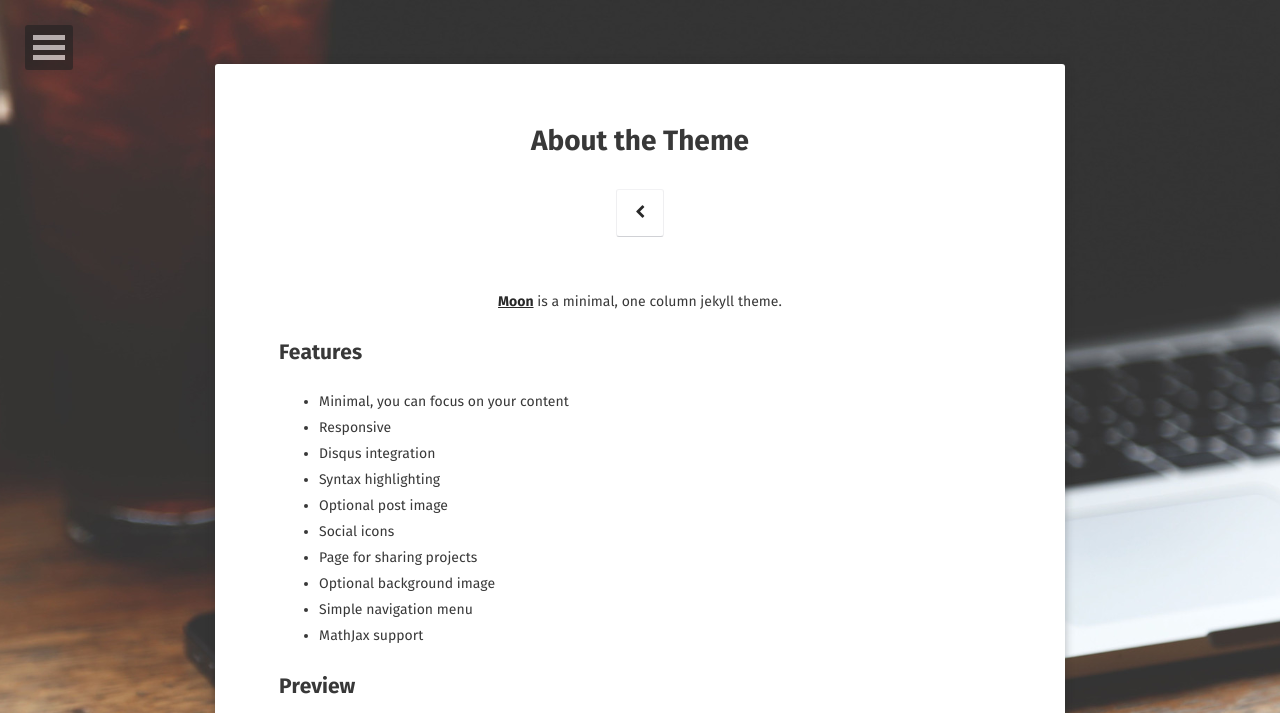
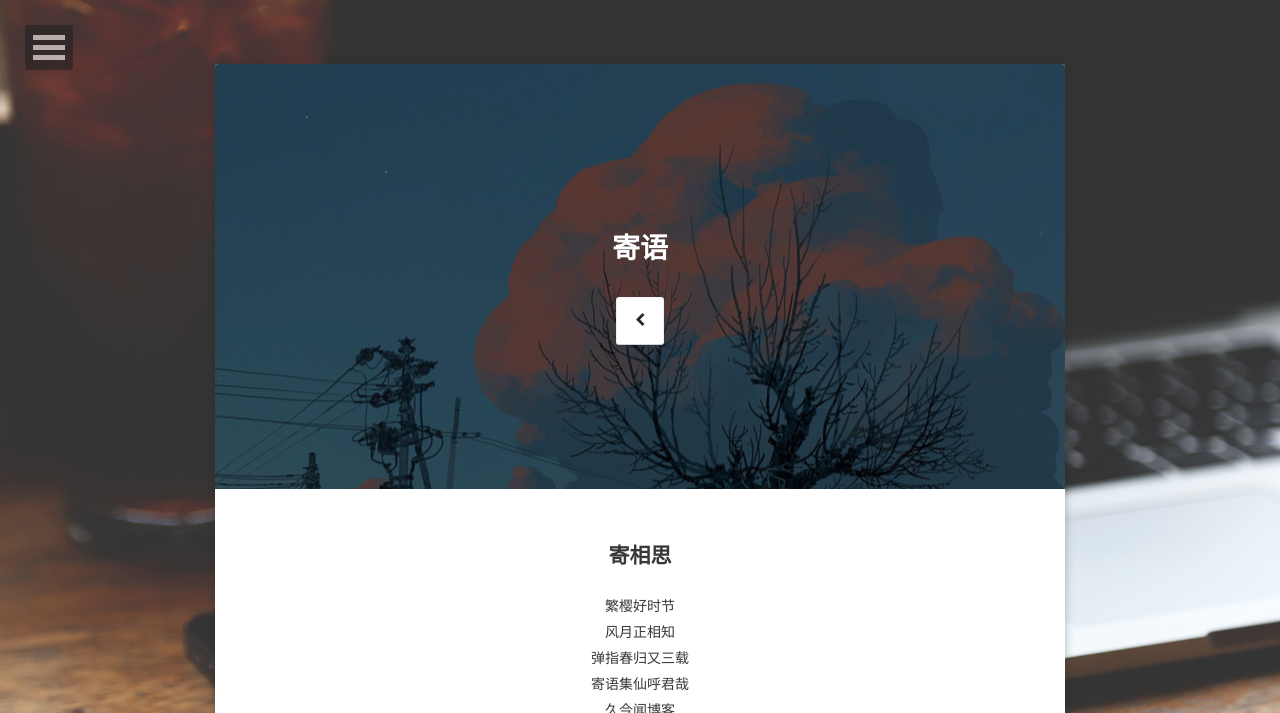
Before and after one commit to lyonsonline/blog, a Jekyll site: the page built from about/index.md, in a window 1280 px wide. Shown: the top 713 px of the page. Built offline with Jekyll 4.4.1, drawn with Linux system fonts in a browser that asks for light colours; some web fonts are replaced; some of the changed text lies outside the part shown; grey boxes are pictures that could not be loaded.

Commit message:
添加 About

```diff
--- a/about/index.md
+++ b/about/index.md
@@ -1,37 +1,23 @@
 ---
 layout: page
-title: About the Theme
-tags: [about, Jekyll, theme, moon]
-date: 2016-03-21
+title: 寄语
+date: 2017-03-17
+feature: assets/img/featurePostImage-1.jpg
 comments: false
 ---
 
-<center><a href="http://taylantatli.github.io/Moon"><b>Moon</b></a> is a minimal, one column jekyll theme.</center>
+## <center>寄相思
 
-## Features
-* Minimal, you can focus on your content
-* Responsive
-* Disqus integration
-* Syntax highlighting
-* Optional post image
-* Social icons
-* Page for sharing projects
-* Optional background image
-* Simple navigation menu
-* MathJax support
-
-## Preview
-
-{% capture images %}
-    https://cloud.githubusercontent.com/assets/754514/14509720/61c61058-01d6-11e6-93ab-0918515ecd56.png
-    https://cloud.githubusercontent.com/assets/754514/14509716/61ac6c8e-01d6-11e6-879f-8308883de790.png
-{% endcapture %}
-{% include gallery images=images caption="Screenshots of Moon Theme" cols=2 %}
-
-See a [live version of Moon](http://taylantatli.github.io/Moon) hosted on GitHub.
-
-## Getting Started
-
-To learn how to install and use this theme check out the [Setup Guide](http://taylantatli.me/Moon/moon-theme/) for more information.
-
-[Install Moon](https://github.com/TaylanTatli/Moon){: .btn}
+<center>繁樱好时节</center>
+<center>风月正相知
+<center>弹指春归又三载
+<center>寄语集仙呼君哉
+<center>久今闻博客
+<center>感慨良久已
+<center>君尔聪善贤儒
+<center>亦心之所诚毅
+<center>君不操千曲而后晓声
+<center>观千剑而后识器
+<center>虚怀若谷
+<center>勿忘初心
+<center>勿忘初心</center>
```
Also changed, not shown: assets/img/featurePostImage-1.jpg (added).
